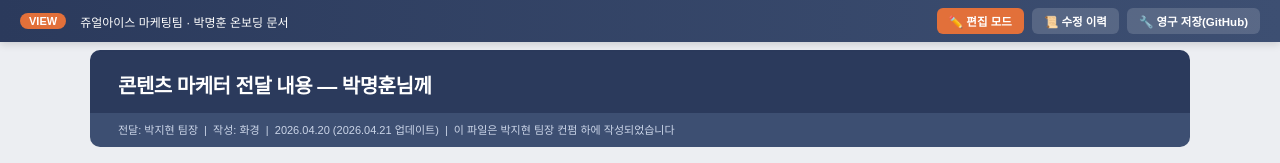
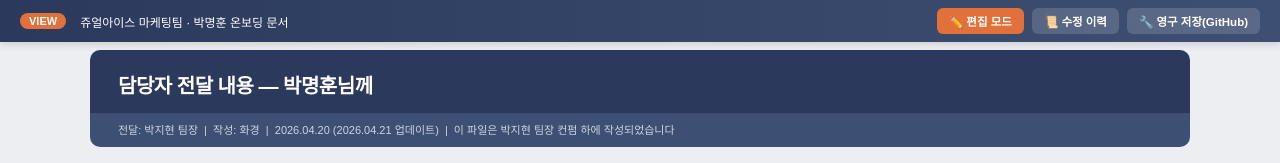
Before and after one commit to charlesmaster911/jewelice-onboarding, a plain HTML site: page index.html in a window 1280 px wide. Shown: the top 163 px of the page. Drawn offline with Linux system fonts and the light colour scheme.

Commit message:
박명훈 담당자 호칭 통일 ('콘텐츠 마케터' 제거)

```diff
--- a/index.html
+++ b/index.html
@@ -3,7 +3,7 @@
 <head>
 <meta charset="UTF-8">
 <meta name="viewport" content="width=device-width, initial-scale=1.0">
-<title>콘텐츠 마케터 전달 내용 — 박명훈님께</title>
+<title>담당자 전달 내용 — 박명훈님께</title>
 <style>
   * { box-sizing: border-box; margin: 0; padding: 0; }
   body {
@@ -302,7 +302,7 @@ function resetChanges() {
 <div class="wrapper">
 
 <!-- ══ Title ══ -->
-<div class="doc-title">콘텐츠 마케터 전달 내용 &mdash; 박명훈님께</div>
+<div class="doc-title">담당자 전달 내용 &mdash; 박명훈님께</div>
 <div class="doc-sub">전달: 박지현 팀장&nbsp;&nbsp;|&nbsp;&nbsp;작성: 화경&nbsp;&nbsp;|&nbsp;&nbsp;2026.04.20 (2026.04.21 업데이트)&nbsp;&nbsp;|&nbsp;&nbsp;이 파일은 박지현 팀장 컨펌 하에 작성되었습니다</div>
 
 <!-- ══ 입사 즉시 필독 — 원스톱 자료 허브 ══ -->
```
